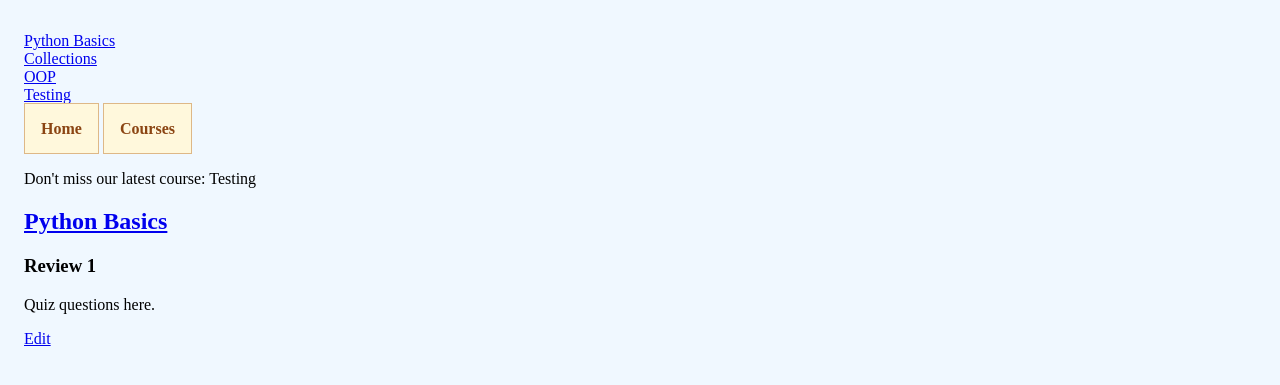
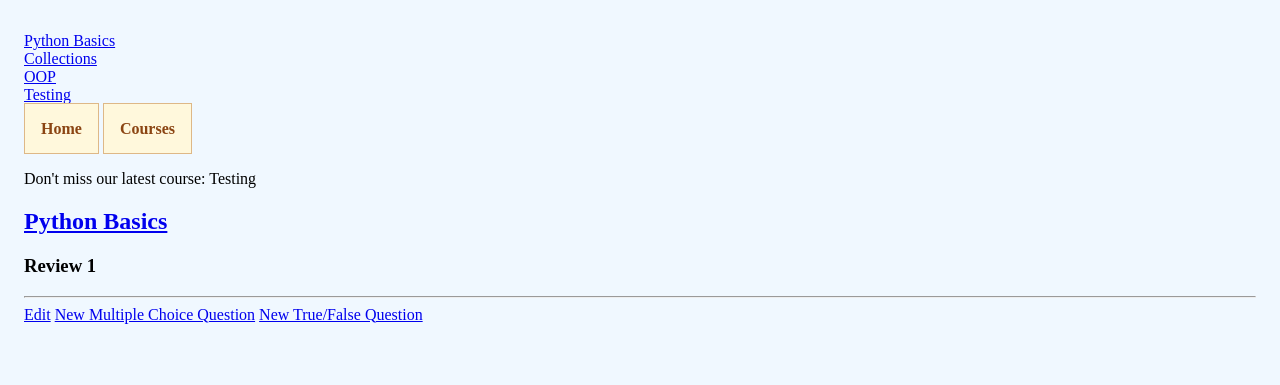
Before and after one commit to bronsonavila/exploring-django, a Django app: a page that uses django-basics/learning_site/courses/templates/courses/step_detail.html in a window 1280 px wide. Shown: the top 385 px of the page. Run offline with Django 3.2, Linux system fonts and the light colour scheme; a user stored in the database is signed in; data comes from the database, SQL or seed files in the repository; both versions use the stored data as it was after the commit.

Commit message:
Complete 'Model Forms'

```diff
--- /dev/null
+++ b/django-basics/learning_site/courses/converters.py
@@ -0,0 +1,10 @@
+# Custom path converters provide for more complex path matching requirements using regular expressions.
+# See: https://docs.djangoproject.com/en/3.0/topics/http/urls/#registering-custom-path-converters
+class QuestionType:
+    regex = 'mc|tf'
+
+    def to_python(self, value):
+        return str(value)
+
+    def to_url(self, value):
+        return value
--- a/django-basics/learning_site/courses/templates/courses/step_detail.html
+++ b/django-basics/learning_site/courses/templates/courses/step_detail.html
@@ -19,9 +19,25 @@
     <h3>{{ step.title }}</h3>
     <!-- Lazy way to distinguish between `text` and `quiz` steps. -->
     {% if step.total_questions %}
-      <p>Quiz questions here.</p>
+      <!-- List of questions -->
+      {% for question in step.question_set.all %}
+        <h4>{{ question.prompt }}</h4>
+        {% for answer in question.answer_set.all %}
+          <p>{{ answer.text }}</p>
+        {% endfor %}
+        {% if user.is_authenticated %}
+          <a href="{% url 'courses:edit_question' question_pk=question.pk quiz_pk=step.pk %}">Edit</a>
+        {% endif %}
+      {% endfor %}
+
+      <!-- Create/Edit links -->
       {% if user.is_authenticated %}
-        <a href="{% url 'courses:edit_quiz' course_pk=step.course.pk quiz_pk=step.pk %}">Edit</a>
+        <hr>
+        <div>
+          <a href="{% url 'courses:edit_quiz' course_pk=step.course.pk quiz_pk=step.pk %}">Edit</a>
+          <a href="{% url 'courses:create_question' quiz_pk=step.pk question_type='mc' %}">New Multiple Choice Question</a>
+          <a href="{% url 'courses:create_question' quiz_pk=step.pk question_type='tf' %}">New True/False Question</a>
+        </div>
       {% endif %}
     {% else %}
       <!-- Wrap each paragraph in the description with separate `<p>` tags. -->
--- a/django-basics/learning_site/courses/urls.py
+++ b/django-basics/learning_site/courses/urls.py
@@ -1,9 +1,12 @@
-from django.urls import path
+from django.urls import path, register_converter
 
-from . import views
+from . import converters, views
 
 # Must include an app name for namespacing to work.
 app_name = 'courses'
+
+# Evaluate `question_type` query parameter with regex.
+register_converter(converters.QuestionType, 'question')
 
 urlpatterns = [
     # Place step_detail above course_detail to ensure that the course detail
@@ -13,5 +16,8 @@ urlpatterns = [
     path('<int:course_pk>/q<int:step_pk>/', views.quiz_detail, name='quiz'),
     path('<int:course_pk>/create_quiz/', views.quiz_create, name='create_quiz'),
     path('<int:course_pk>/edit_quiz/<int:quiz_pk>/', views.quiz_edit, name='edit_quiz'),
+    path('<int:quiz_pk>/create_question/<question:question_type>', views.create_question, name='create_question'),
+    path('<int:quiz_pk>/edit_question/<int:question_pk>/', views.edit_question, name='edit_question'),
+    path('<int:question_pk>/create_answer/', views.answer_form, name='create_answer'),
     path('<int:pk>/', views.course_detail, name='detail'),
 ]
--- a/django-basics/learning_site/courses/views.py
+++ b/django-basics/learning_site/courses/views.py
@@ -75,3 +75,72 @@ def quiz_edit(request, course_pk, quiz_pk):
             return HttpResponseRedirect(quiz.get_absolute_url())
 
     return render(request, 'courses/quiz_form.html', {'form': form, 'course': quiz.course})
+
+
+@login_required
+def create_question(request, quiz_pk, question_type):
+    quiz = get_object_or_404(models.Quiz, pk=quiz_pk)
+    if question_type == 'tf':
+        # Just define the class; do not instantiate it, as the manner of
+        # instantiation will differ for GET and POST requests.
+        form_class = forms.TrueFalseQuestionForm
+    else:
+        form_class = forms.MultipleChoiceQuestionForm
+
+    form = form_class()
+
+    if request.method == 'POST':
+        form = form_class(request.POST)
+        if form.is_valid():
+            question = form.save(commit=False)
+            question.quiz = quiz
+            question.save()
+            messages.success(request, 'Added question')
+            return HttpResponseRedirect(quiz.get_absolute_url())
+
+    return render(request, 'courses/question_form.html', {
+        'quiz': quiz,
+        'form': form
+    })
+
+
+@login_required
+def edit_question(request, quiz_pk, question_pk):
+    question = get_object_or_404(
+        models.Question, pk=question_pk, quiz_id=quiz_pk)
+
+    if hasattr(question, 'truefalsequestion'):
+        form_class = forms.TrueFalseQuestionForm
+        question = question.truefalsequestion
+    else:
+        form_class = forms.MultipleChoiceQuestionForm
+        question = question.multiplechoicequestion
+
+    form = form_class(instance=question)
+
+    if request.method == 'POST':
+        form = form_class(request.POST, instance=question)
+        if form.is_valid():
+            form.save()
+            messages.success(request, 'Updated question')
+            return HttpResponseRedirect(question.quiz.get_absolute_url())
+
+    return render(request, 'courses/question_form.html', {'form': form, 'quiz': question.quiz})
+
+
+@login_required
+def answer_form(request, question_pk):
+    question = get_object_or_404(models.Question, pk=question_pk)
+
+    form = forms.AnswerForm()
+
+    if request.method == 'POST':
+        form = forms.AnswerForm(request.POST)
+        if form.is_valid():
+            answer = form.save(commit=False)
+            answer.question = question
+            answer.save()
+            messages.success(request, 'Answer added')
+            return HttpResponseRedirect(question.get_absolute_url())
+
+    return render(request, 'courses/answer_form.html', {'question': question, 'form': form})
```
Also changed, not shown: django-basics/learning_site/courses/forms.py (+11 -1 lines), django-basics/learning_site/courses/templates/courses/answer_form.html (added, +16 -0 lines), django-basics/learning_site/courses/templates/courses/question_form.html (added, +20 -0 lines), django-basics/learning_site/db.sqlite3.
